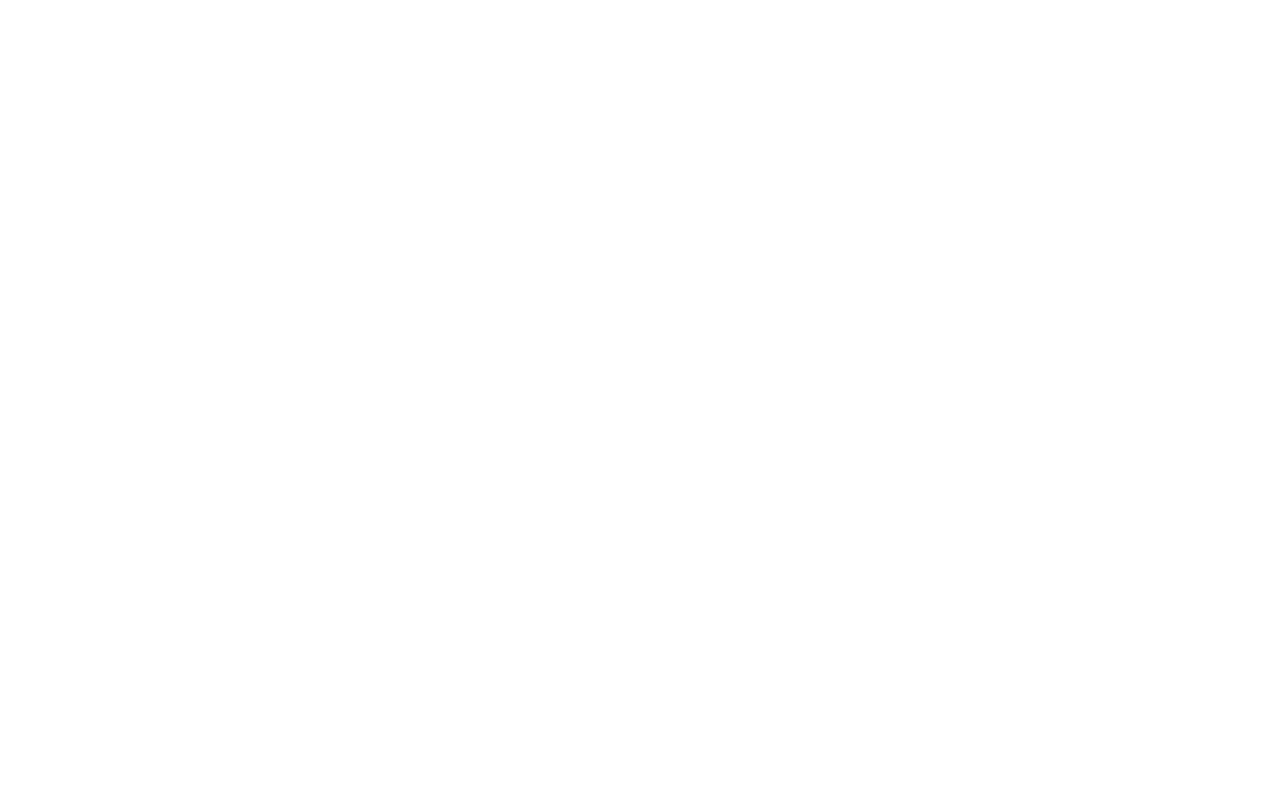
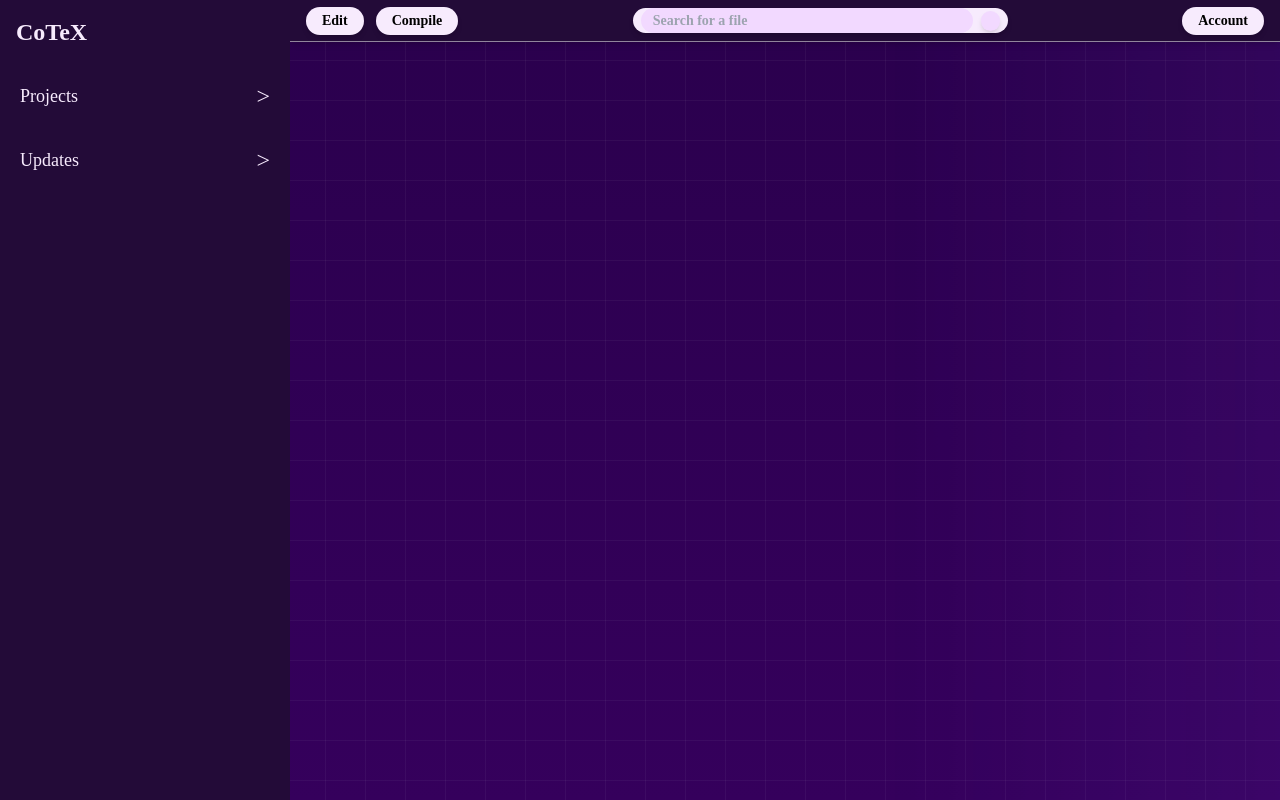
Before and after one commit to BrandonGarate177/CoTeX, a React (Create React App) app in the folder frontend/: page /dashboard in a window 1280 px wide. Before the commit this address had no page. Built offline with nearby package versions, Linux system fonts and the light colour scheme.

Commit message:
Dashboard template

```diff
--- a/frontend/src/App.js
+++ b/frontend/src/App.js
@@ -1,5 +1,6 @@
 import { BrowserRouter as Router, Routes, Route } from 'react-router-dom';
 import Login from './pages/Login';
+import Dashboard from './pages/Dashboard';
 
 
 
@@ -8,6 +9,7 @@ function App() {
     <Router>
       <Routes>
         <Route path="/" element={<Login />} />
+        <Route path="/dashboard" element={<Dashboard />} />
         {/* Add more routes here as needed */}
       </Routes>
     </Router>
--- /dev/null
+++ b/frontend/src/componensts/dashboardPage/LeftSide.jsx
@@ -0,0 +1,12 @@
+// importing everythin that goes into the left side of the dashboard
+
+import React from "react";
+import Sidebar from "./Sidebar";
+
+export default function LeftSide() {
+  return (
+    <div className="h-full">
+      <Sidebar />
+    </div>
+  );
+}
--- /dev/null
+++ b/frontend/src/componensts/dashboardPage/RightSide.jsx
@@ -0,0 +1,24 @@
+// importing everythin that goes into the left side of the dashboard
+
+
+import React, { useState, useRef } from "react";
+import Topbar from "./topbar";
+
+export default function RightSide() {
+  return (
+    <div className="w-full h-full overflow-hidden relative">
+      {/* Gradient background */}
+      <div className="absolute inset-0 bg-gradient-to-b from-[#2a004d] to-[#35005c]" />
+
+      {/* Grid background - contained within this component */}
+      <div className="absolute inset-0 bg-grid-pattern animated-grid wave-glow z-0
+                     right-side-grid" /> {/* Added a specific class */}
+
+      {/* Content positioned above the grid */}
+      <div className="relative z-10 h-full">
+        <Topbar />
+        {/* Other content goes here */}
+      </div>
+    </div>
+  );
+}
--- /dev/null
+++ b/frontend/src/componensts/dashboardPage/Sidebar.jsx
@@ -0,0 +1,127 @@
+import React, { useState, useRef, useEffect } from 'react';
+
+const initialSections = [
+  {
+    id: 'projects',
+    title: 'Projects',
+    content: 'Your projects will appear here',
+    expanded: false,
+  },
+  {
+    id: 'updates',
+    title: 'Updates',
+    content: 'Your updates will appear here',
+    expanded: false,
+  },
+];
+
+export default function Sidebar() {
+  const [sections, setSections] = useState(initialSections);
+  const [dragging, setDragging] = useState(false);
+  const dragItemIndex = useRef(null);
+  const sectionRefs = useRef([]);
+
+  const handleDragStart = (e, idx) => {
+    dragItemIndex.current = idx;
+    setDragging(true);
+    e.dataTransfer.effectAllowed = 'move';
+    e.dataTransfer.setData('text/plain', '');
+  };
+
+  const handleDragOver = (e) => {
+    e.preventDefault();
+    const draggedIdx = dragItemIndex.current;
+    const mouseY = e.clientY;
+
+    for (let i = 0; i < sectionRefs.current.length; i++) {
+      if (i === draggedIdx) continue;
+
+      const rect = sectionRefs.current[i]?.getBoundingClientRect();
+      if (!rect) continue;
+
+      const midpoint = (rect.top + rect.bottom) / 2;
+
+      if (mouseY < midpoint && draggedIdx > i) {
+        reorderSections(draggedIdx, i);
+        dragItemIndex.current = i;
+        break;
+      } else if (mouseY > midpoint && draggedIdx < i) {
+        reorderSections(draggedIdx, i);
+        dragItemIndex.current = i;
+        break;
+      }
+    }
+  };
+
+  const reorderSections = (fromIdx, toIdx) => {
+    setSections((prev) => {
+      const updated = [...prev];
+      const [moved] = updated.splice(fromIdx, 1);
+      updated.splice(toIdx, 0, moved);
+      return updated;
+    });
+  };
+
+  const handleDragEnd = () => {
+    dragItemIndex.current = null;
+    setDragging(false);
+  };
+
+  const toggleExpand = (idx) => {
+    setSections((old) =>
+      old.map((sec, i) =>
+        i === idx ? { ...sec, expanded: !sec.expanded } : sec
+      )
+    );
+  };
+
+  return (
+    <div className="flex flex-col h-screen w-[290px] bg-[#230B38] text-[#F7EBFD] font-['Source_Code_Pro']">
+      {/* Header with Logo/Title */}
+      <div className="px-4 py-4 text-2xl font-semibold">CoTeX</div>
+
+      {/* Sections - Now with left alignment */}
+      <div
+        className="flex-1 overflow-auto p-2"
+        onDragOver={handleDragOver}
+      >
+        {/* Sections Container */}
+        <div className="flex flex-col gap-y-4">
+          {sections.map((sec, idx) => (
+            <div
+              key={sec.id}
+              ref={(el) => (sectionRefs.current[idx] = el)}
+              draggable
+              onDragStart={(e) => handleDragStart(e, idx)}
+              onDragEnd={handleDragEnd}
+              className={`select-none ${
+                dragging && dragItemIndex.current === idx ? 'opacity-50' : ''
+              }`}
+            >
+              <button
+                className="flex w-full items-center px-3 py-2 rounded hover:bg-[#27004A] cursor-move"
+                onClick={() => toggleExpand(idx)}
+              >
+                {/* Left aligned title */}
+                <span className="flex-1 text-lg text-left">{sec.title}</span>
+                <span
+                  className={`text-2xl transform transition-transform duration-200 ${
+                    sec.expanded ? 'rotate-90' : ''
+                  }`}
+                >
+                  {'>'}
+                </span>
+              </button>
+
+              {sec.expanded && (
+                <div className="mt-1 bg-[#27004A] rounded px-3 py-2">
+                  <p className="text-sm text-gray-300">{sec.content}</p>
+                </div>
+              )}
+            </div>
+          ))}
+        </div>
+      </div>
+    </div>
+  );
+}
--- /dev/null
+++ b/frontend/src/componensts/dashboardPage/topbar.jsx
@@ -0,0 +1,37 @@
+import React from 'react';
+
+export default function Topbar() {
+  return (
+    <div className="w-full h-[42px] bg-[#230B38] border-b border-white/50 flex items-center justify-between px-4 font-['Source_Code_Pro'] text-sm shadow-md">
+
+      {/* Left Buttons */}
+      <div className="flex space-x-3">
+        <button className="bg-[#F7EBFD] text-black font-semibold rounded-full px-4 py-1 shadow-md hover:brightness-95 transition">
+          Edit
+        </button>
+        <button className="bg-[#F7EBFD] text-black font-semibold rounded-full px-4 py-1 shadow-md hover:brightness-95 transition">
+          Compile
+        </button>
+      </div>
+
+      {/* Search Bar */}
+      <div className="relative w-[375px] h-[25px]">
+        <div className="absolute inset-0 bg-[#F7EBFD] rounded-full shadow-md flex items-center px-2">
+          <input
+            type="text"
+            placeholder="Search for a file"
+            className="w-full h-full bg-[#F2D9FF] text-[#636363] font-semibold text-sm px-3 rounded-full outline-none"
+          />
+          <div className="w-[20px] h-[20px] bg-[#F2D9FF] rounded-full ml-2 shadow-md" />
+        </div>
+      </div>
+
+      {/* Account */}
+      <div>
+        <button className="bg-[#F7EBFD] text-black font-semibold rounded-full px-4 py-1 shadow-md hover:brightness-95 transition">
+          Account
+        </button>
+      </div>
+    </div>
+  );
+}
--- /dev/null
+++ b/frontend/src/pages/Dashboard.jsx
@@ -0,0 +1,24 @@
+import React from 'react';
+import LeftSide from '../componensts/dashboardPage/LeftSide';
+import RightSide from '../componensts/dashboardPage/RightSide';
+
+// import NoteEditor from '../components/dashboardPage/NoteEditor';
+// import PreviewPane from '../components/dashboardPage/PreviewPane';
+
+export default function Dashboard() {
+  return (
+    <div className="flex h-screen w-screen overflow-hidden bg-[#e0e0e0]">
+    <div className="flex h-screen w-screen overflow-hidden">
+      {/* Left side with Sidebar */}
+      <LeftSide />
+
+      {/* Right side with Topbar and content */}
+      <div className="flex-1 flex flex-col">
+        <RightSide />
+      </div>
+    </div>
+
+
+    </div>
+  );
+}
```
